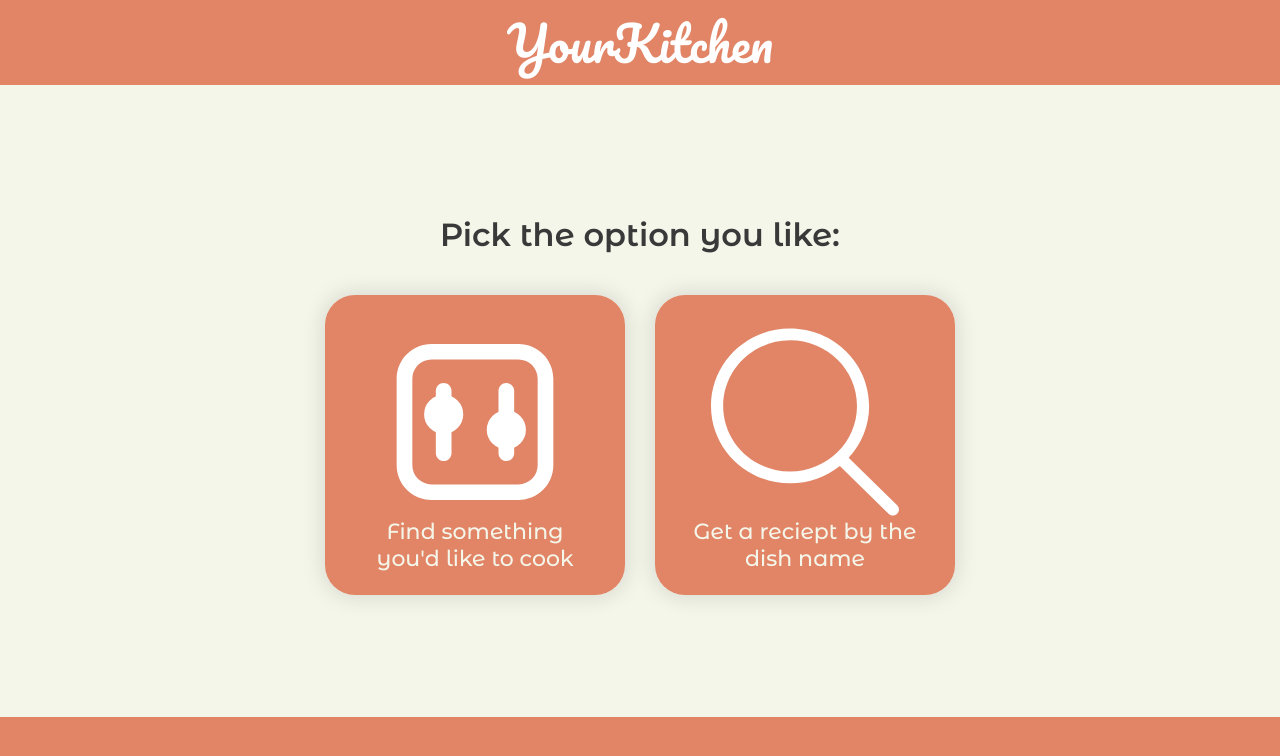
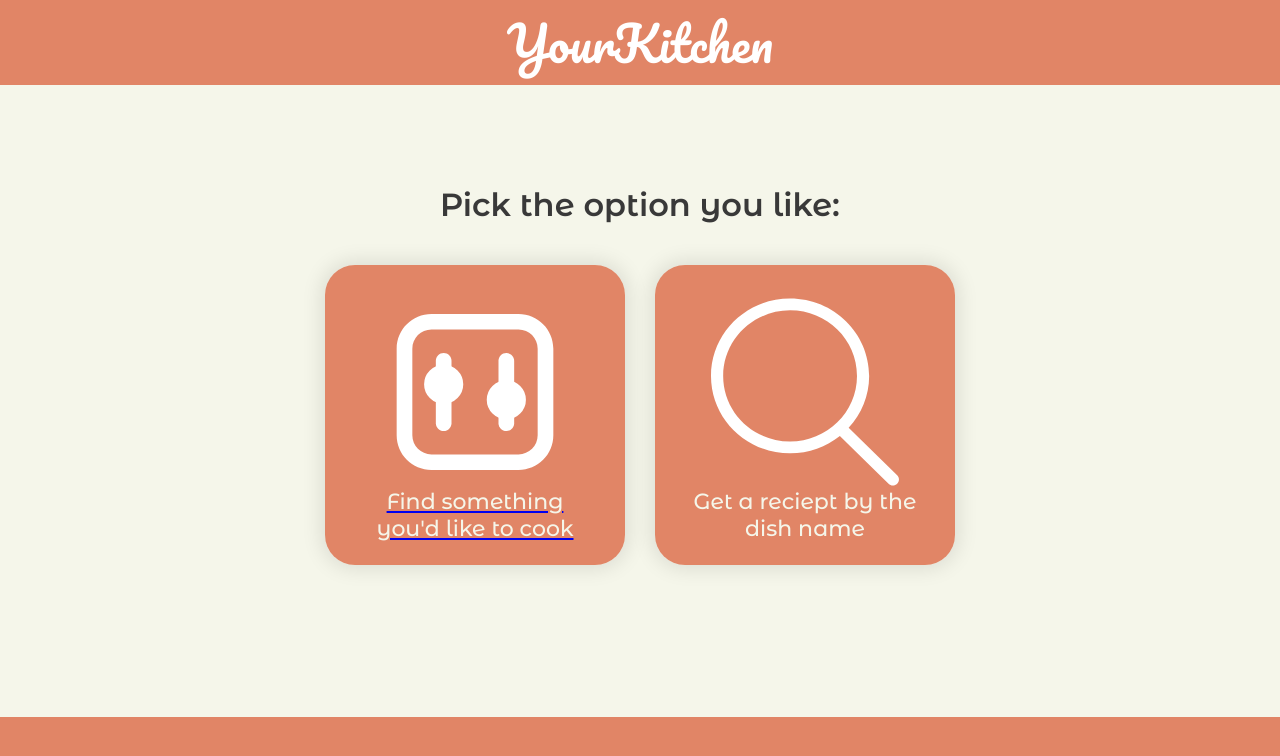
Before and after one commit to vladBrownDev/yourkitchen, a React (Create React App) app: page / in a window 1280 px wide. Shown: the top 756 px of the page. Built offline with nearby package versions, Linux system fonts and the light colour scheme.

Commit message:
(update) add react router dom

```diff
--- a/package.json
+++ b/package.json
@@ -13,6 +13,7 @@
     "axios": "^1.4.0",
     "react": "^18.2.0",
     "react-dom": "^18.2.0",
+    "react-router-dom": "^6.14.2",
     "react-scripts": "5.0.1",
     "sass": "^1.63.6",
     "typescript": "^4.9.5",
--- a/src/App.tsx
+++ b/src/App.tsx
@@ -3,6 +3,10 @@ import Header from "./Header";
 import Main from "./components/Main/Main"
 import Footer from "./Footer";
 import axios from "axios";
+import {
+  createBrowserRouter,
+  RouterProvider,
+} from "react-router-dom";
 
 function App() {
   // axios.get(' https://api.edamam.com/api/recipes/v2', {
@@ -22,11 +26,21 @@ function App() {
   // .finally(function () {
   //   // always executed
   // });
+  const router = createBrowserRouter([
+    {
+      path: "/",
+      element: <Main />,
+    },
+    {
+      path:"/helo",
+      element: <Footer />
+    }
+  ]);
   return (
     <>
       <Header />
       <div className="App">
-        <Main/>
+        <RouterProvider router={router} />
       </div>
       <Footer />
     </>
--- a/src/components/Main/Main.tsx
+++ b/src/components/Main/Main.tsx
@@ -1,16 +1,19 @@
 import "./main.scss";
 import optionsImg from "../../images/options.svg"
 import searchImg from "../../images/search.svg"
+import { Link } from "react-router-dom";
 
 function Main() {
   return (
     <main>
         <h1>Pick the option you like:</h1>
         <div id="main__buttonsWrapper">
-            <button type="button" id="main__optionsBtn">
-                <img src={optionsImg} alt="" />
-                <h3>Find something you'd like to cook</h3>
-            </button>
+            <Link to={'helo'}>
+              <button type="button" id="main__optionsBtn">
+                  <img src={optionsImg} alt="" />
+                  <h3>Find something you'd like to cook</h3>
+              </button>
+            </Link>
             <button type="button" id="main__searchBtn">
                 <img src={searchImg} alt="" />
                 <h3>Get a reciept by the dish name </h3>
--- a/src/components/Main/main.scss
+++ b/src/components/Main/main.scss
@@ -6,7 +6,7 @@ main {
     &>h1 {
         font-weight: 700;
         color: $grey;
-        margin-top: 130px;
+        margin-top: 100px;
     }
     #main__buttonsWrapper {
         display: flex;
--- /dev/null
+++ b/src/components/Reciept/Reciept.scss
@@ -0,0 +1 @@
+@import "/src/globals.scss"
```
Also changed, not shown: src/components/Reciept/RecieptSearch.tsx (added, +12 -0 lines), 1 other file (tests, documents, lock files or other folders).
